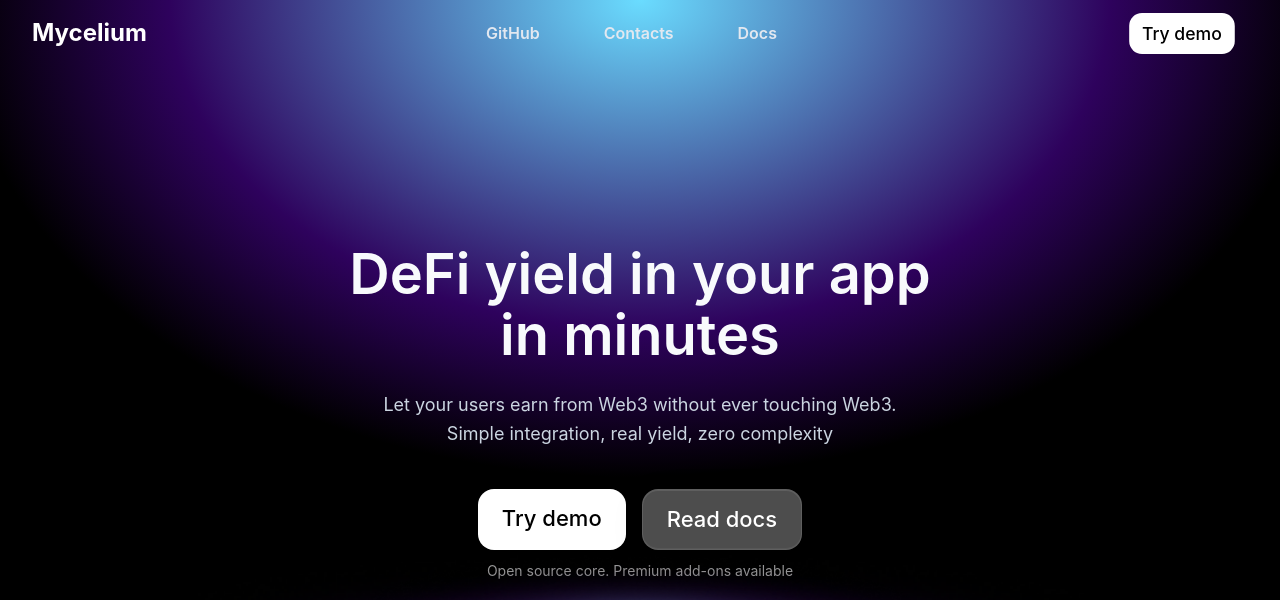
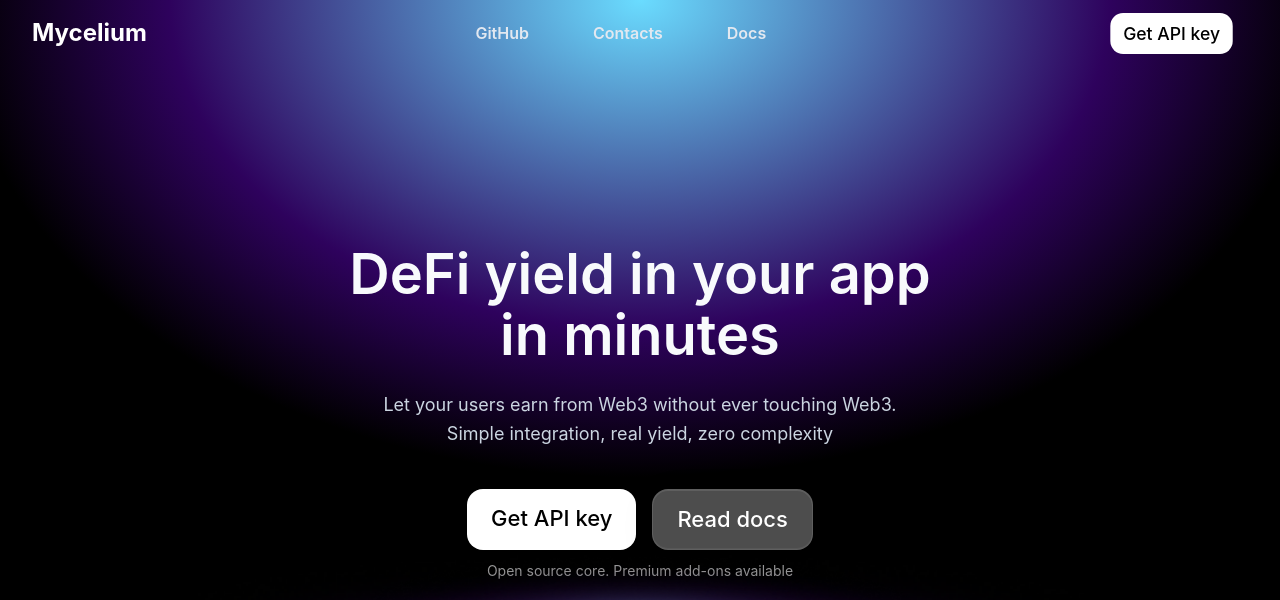
Before and after one commit to MyceliumSDK/Landing-page, a Vue app: page / in a window 1280 px wide. Shown: the top 600 px of the page. Built offline with nearby package versions, Linux system fonts and the light colour scheme; what @highlightjs/vue-plugin would draw is missing.

Commit message:
chore: fixed link and copies

```diff
--- a/src/components/Footer.vue
+++ b/src/components/Footer.vue
@@ -3,7 +3,7 @@
     <div class="container">
       <div class="footer-bottom">
         <p class="footer-copyright">
-          © 2024 Mycelium SDK. All rights reserved.
+          © 2026 Mycelium SDK. All rights reserved.
         </p>
         <div class="footer-legal">
           <a href="#" class="footer-link">Privacy Policy</a>
--- a/src/components/Header.vue
+++ b/src/components/Header.vue
@@ -12,8 +12,8 @@
       <a :href="$constants.DOCS_MYCELIUM_SDK" class="nav-link">Docs</a>
     </div>
     <div>
-      <a :href="$constants.DEMO_MYCELIUM_SDK" class="btn btn-primary">
-        Try demo
+      <a :href="$constants.API_KEY_FORM_MYCELIUM_SDK" class="btn btn-primary">
+        Get API key
       </a>
     </div>
   </header>
--- a/src/components/sections/ContactsSections.vue
+++ b/src/components/sections/ContactsSections.vue
@@ -76,8 +76,8 @@
   {
     id: 1,
     name: 'Mike Krupin',
-    role: 'Co-Founder & CEO',
-    bio: 'Product at @Blockscout',
+    role: 'Co-Founder & CTO',
+    bio: 'Tech product at @Blockscout',
     avatar: 'https://github.com/0xdeval.png',
     github: 'https://github.com/0xdeval',
     telegram: 'https://t.me/maikyman',
@@ -86,7 +86,7 @@
   {
     id: 2,
     name: 'Vladimir Sabitov',
-    role: 'Co-Founder & CTO',
+    role: 'Co-Founder & CEO',
     bio: 'Full-stack dev at @tezos',
     avatar: 'https://github.com/sstark21.png',
     github: 'https://github.com/sstark21',
--- a/src/components/sections/HeroSection.vue
+++ b/src/components/sections/HeroSection.vue
@@ -14,8 +14,12 @@
             Simple integration, real yield, zero complexity
           </p>
           <div class="hero-buttons">
-            <a :href="$constants.DEMO_MYCELIUM_SDK" class="btn btn-primary" target="_blank">
-              Try demo
+            <a
+              :href="$constants.API_KEY_FORM_MYCELIUM_SDK"
+              class="btn btn-primary"
+              target="_blank"
+            >
+              Get API key
             </a>
             <a
               :href="$constants.DOCS_MYCELIUM_SDK"
--- a/src/constants.ts
+++ b/src/constants.ts
@@ -1,17 +1,17 @@
-const GITHUB_MYCELIUM_SDK = 'https://github.com/0xdeval/mycelium-sdk';
-const DEMO_MYCELIUM_SDK = 'https://demo.mycelium.sh';
+const GITHUB_MYCELIUM_SDK = 'https://github.com/MyceliumSDK/mycelium-sdk';
+const API_KEY_FORM_MYCELIUM_SDK =
+  'https://airtable.com/appdAzctTXEwlEoYw/pagJESMXBAT2GTTRA/form';
 const DOCS_MYCELIUM_SDK = 'https://docs.mycelium.sh';
 
 const CODE_HERO_SECTION = `import { MyceliumSDK } from "@mycelium-sdk/core";
 
-const sdk = new MyceliumSDK({...});
-const w = await sdk.wallet.createWallet("user@mail.com");
-await w.earn("100");
+const sdk = await MyceliumSDK.init({...});
+const vaults = await sdk.protocols.getBestVaults());
 `;
 
 export {
   GITHUB_MYCELIUM_SDK,
-  DEMO_MYCELIUM_SDK,
+  API_KEY_FORM_MYCELIUM_SDK,
   DOCS_MYCELIUM_SDK,
   CODE_HERO_SECTION,
 };
```
